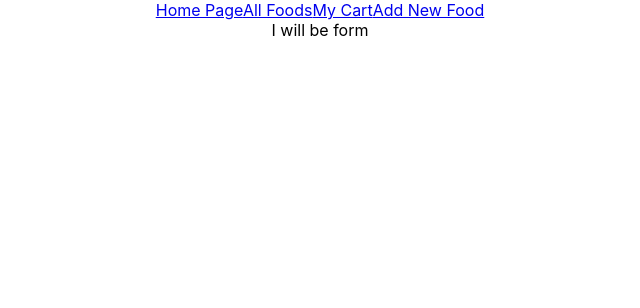
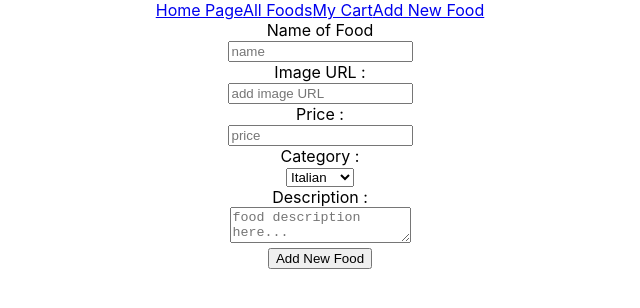
Before and after one commit to ellijs/phase2project-flatironeats, a React (Create React App) app: page /foods/new in a window 1280 px wide. Shown: the top 308 px of the page, without its empty margins (320-960 px from the left). Built offline with nearby package versions, Linux system fonts and the light colour scheme; data requests are answered from the project's data file.

Commit message:
Update NewFoodForm.js

```diff
--- a/src/Components/NewFoodForm.js
+++ b/src/Components/NewFoodForm.js
@@ -1,7 +1,94 @@
-function NewFoodForm(){
+import { useState } from 'react'
+
+function NewFoodForm({ addNewFood }){
+   const [ formData, setFormData ] = useState ({
+     name: "",
+     image: "",
+     price: "",
+     description: "",
+     rating: "",
+     review: [],
+     category: ""
+   })
+
+   function manageFormData(e) {
+     let key = e.target.name
+     let value = e.target.value
+
+     setFormData({
+       ...formData,
+       [key]: value
+     })
+   }
+
+   function handleSubmit (e) {
+       e.preventDefault()
+       addNewFood(formData)
+       setFormData({
+        name: "",
+        image: "",
+        price: "",
+        description: "",
+        rating: "",
+        review: [],
+        category: ""
+      })
+   }
+
     return(
-        <div>
-            I will be form
+
+        <div className="formContainer">
+          <form onSubmit={handleSubmit}>
+            <div className="row">
+              <div className="col-25">
+                  <label for="name">Name of Food </label>
+              </div>
+              <div className="col-75">
+                  <input onChange={manageFormData} type="text"   name="name" value={formData.name}   placeholder="name" /><br />
+              </div>
+            </div>
+            <div className="row">
+              <div className="col-25">
+                  <label for="image">Image URL :</label>
+              </div>
+              <div className="col-75">
+                  <input onChange={manageFormData} type="text" name="image" value={formData.image} placeholder="add image URL" /><br />
+              </div>
+            </div>
+            <div className="row">
+              <div className="col-25">
+                  <label for="price">Price : </label>
+              </div>
+              <div className="col-75">
+                  <input onChange={manageFormData} type="text" name="price" value={formData.price} placeholder="price" /><br />
+              </div>
+            </div>
+            <div className="row">
+              <div className="col-25">
+                  <label>Category : </label>
+              </div>
+              <div className="col-75">
+                  <select name="category" onChange={manageFormData}>
+                    <option value="Italian">Italian</option>
+                    <option value="Korean">Korean</option>
+                    <option value="Thai">Thai</option>
+                    <option value="Dessert">Dessert</option>
+                    <option value="Potato">Potato</option>
+                  </select>
+              </div>
+            </div>
+            <div className="row">
+              <div className="col-25">
+                  <label for="description">Description : </label>
+              </div>
+              <div className="col-75">
+                  <textarea onChange={manageFormData} type="textarea" name="description" value={formData.description} placeholder="food description here..." /><br />
+              </div>
+            </div>
+            <div class="row">
+                <input type="submit" value="Add New Food"/>
+            </div>
+          </form>
         </div>
     )
 }
```
